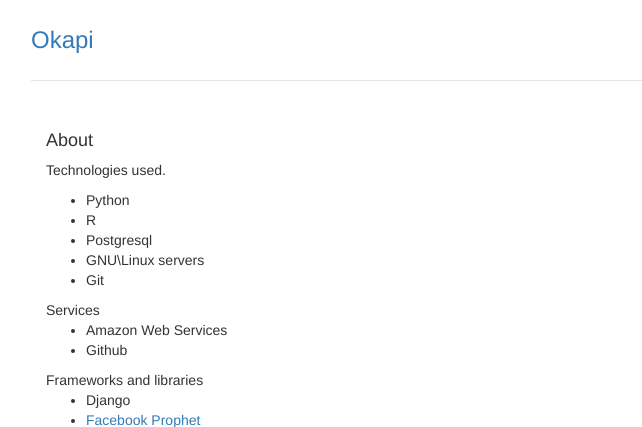
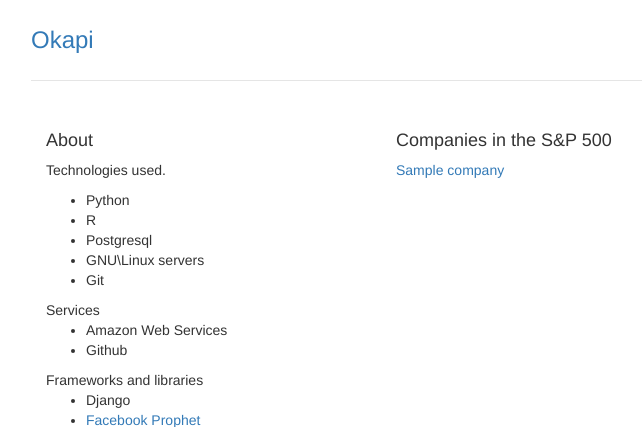
Before and after one commit to patrickspencer/okapi, a Django app: page / in a window 1280 px wide. Shown: the top 427 px of the page, without its empty margins (259-901 px from the left). Run offline with Django 3.2, Linux system fonts and the light colour scheme; tables that the repository leaves empty hold one stand-in row (values such as "Sample post"); some libraries are stand-ins or nearby versions.

Commit message:
Update templates

```diff
--- a/okapi/templates/company.html
+++ b/okapi/templates/company.html
@@ -10,8 +10,8 @@
       </div>
       <div class="row">
         <div class="col-lg-12">
-	<h4>{{ symbol }}</h4>
-	<p>This page is a time series analysis of the stock prices of the {{ company.name }} prices for about a year and a half as predicted using <a href="https://facebookincubator.github.io/prophet/">Facebook's Prophet library</a></p>
+	<h4>About</h4>
+	<p>This page is a time series analysis of the stock prices of the {{ company.name }} ({{ company.symbol }}) prices for about a year and a half as predicted using <a href="https://facebookincubator.github.io/prophet/">Facebook's Prophet library</a></p>
         </div>
       </div>
       {% endblock %}
--- a/okapi/templates/home.html
+++ b/okapi/templates/home.html
@@ -30,7 +30,15 @@
 	      <li><a href="https://github.com/patrickspencer/stockwalk">Stockwalk: program for analysing stock prices for S&P companies using Facebook's Prophet library</a></li>
 	  </ul>
 	  </p>
-        </div>
-      </div>
+	</div> <!-- /.col-lg-__ -->
+	<div class="col-lg-6">
+	   <h4>Companies in the S&P 500</h4>
+	   {% for c in companies %}
+	   <a href="/company/{{ c.symbol }}/">{{ c.name }}</a><br>
+	   {% endfor %}
+	  </div>
+	</div>
+
+      </div> <!-- ./row -->
 
       {% endblock %}
```
